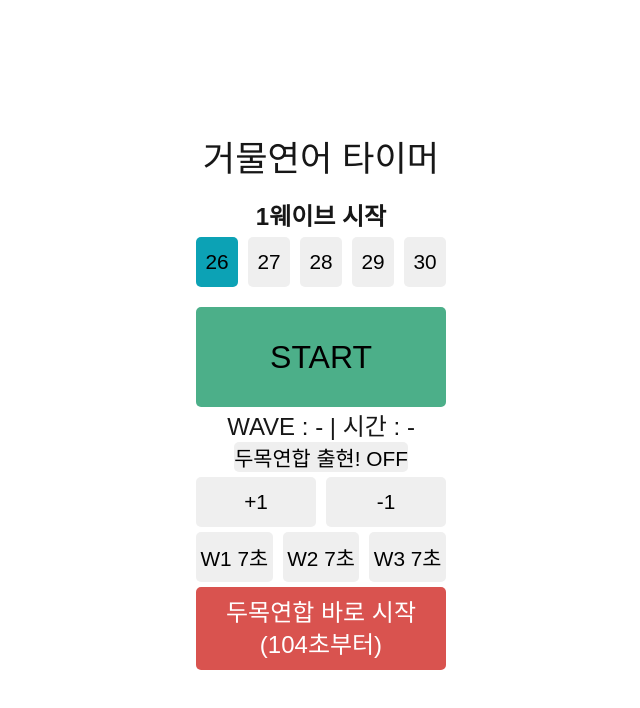
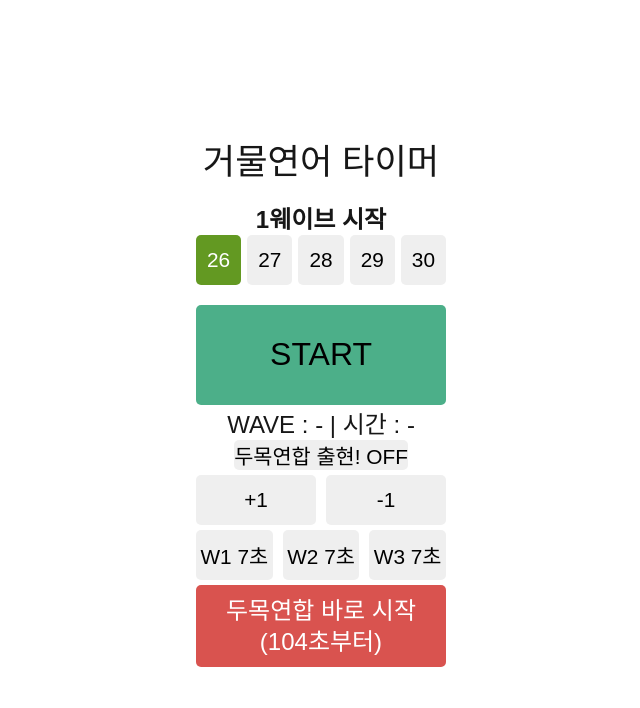
Before and after one commit to poyopoyo32/salmonrun-timer, a Next.js app: page / in a window 1280 px wide. Shown: the top 708 px of the page, without its empty margins (319-959 px from the left). Built offline with nearby package versions, Linux system fonts and the light colour scheme.

Commit message:
할당량에 색깔 추가

```diff
--- a/component/difficultySelector/difficultySelector.js
+++ b/component/difficultySelector/difficultySelector.js
@@ -1,64 +1,35 @@
 import Classes from "@/component/difficultySelector/difficultySelector.module.css";
 
-const ROOMS = [26, 27, 28, 29, 30];
+const ROOM_STYLE = {
+  26: { base: Classes.roomGreen },
+  27: { base: Classes.roomGreen, corner: Classes.cornerBR, cornerColor: "#ef9f27" },
+  28: { base: Classes.roomYellow, corner: Classes.cornerBR, cornerColor: "#e24b4a" },
+  29: { base: Classes.roomRed, corner: Classes.cornerTL, cornerColor: "#ef9f27" },
+  30: { base: Classes.roomRed },
+};
 
 export default function DifficultySelector({ room, setRoom }) {
   return (
     <div className={Classes.difficultySelectorContainer}>
-      <button
-        className={
-          room === 26
-            ? `${Classes.selected} ${Classes.difficultySelector}`
-            : Classes.difficultySelector
-        }
-        onClick={() => setRoom(26)}
-      >
-        26
-      </button>
-
-      <button
-        className={
-          room === 27
-            ? `${Classes.selected} ${Classes.difficultySelector}`
-            : Classes.difficultySelector
-        }
-        onClick={() => setRoom(27)}
-      >
-        27
-      </button>
-
-      <button
-        className={
-          room === 28
-            ? `${Classes.selected} ${Classes.difficultySelector}`
-            : Classes.difficultySelector
-        }
-        onClick={() => setRoom(28)}
-      >
-        28
-      </button>
-
-      <button
-        className={
-          room === 29
-            ? `${Classes.selected} ${Classes.difficultySelector}`
-            : Classes.difficultySelector
-        }
-        onClick={() => setRoom(29)}
-      >
-        29
-      </button>
-
-      <button
-        className={
-          room === 30
-            ? `${Classes.selected} ${Classes.difficultySelector}`
-            : Classes.difficultySelector
-        }
-        onClick={() => setRoom(30)}
-      >
-        30
-      </button>
+      {[26, 27, 28, 29, 30].map((r) => {
+        const isSelected = room === r;
+        const style = ROOM_STYLE[r];
+        return (
+          <button
+            key={r}
+            className={`${Classes.roomBtn} ${isSelected ? style.base : ""}`}
+            onClick={() => setRoom(r)}
+          >
+            {r}
+            {isSelected && style.corner && (
+              <span
+                className={style.corner}
+                style={{ background: style.cornerColor }}
+              />
+            )}
+          </button>
+        );
+      })}
     </div>
   );
 }
--- a/component/difficultySelector/difficultySelector.module.css
+++ b/component/difficultySelector/difficultySelector.module.css
@@ -1,23 +1,37 @@
 .difficultySelectorContainer {
+  display: flex;
+  gap: 6px;
   width: 100%;
-  max-width: 600px;
-  display: flex;
-  gap: 10px;
-  margin-top: 5px;
 }
 
-.difficultySelector {
+.roomBtn {
+  composes: stackButton from "../../app/page.module.css";
+  position: relative;
   flex: 1;
-  height: 50px;
-  font-size: 1.3rem;
-  border-radius: 5px;
-  border: none;
+  min-width: 0;
+  width: auto;
 }
 
-.difficultySelector:hover {
-  cursor: pointer;
+.roomGreen { background: #639922; color: #fff; border: none; }
+.roomYellow { background: #ef9f27; color: #412402; border: none; }
+.roomRed { background: #e24b4a; color: #fff; border: none; }
+
+.cornerBR {
+  position: absolute;
+  right: 0;
+  bottom: 0;
+  width: 15px;
+  height: 15px;
+  clip-path: polygon(100% 100%, 0 100%, 100% 0);
+  border-radius: 0 0 8px 0;
 }
 
-.selected {
-  background-color: #0ca2b5;
+.cornerTL {
+  position: absolute;
+  left: 0;
+  top: 0;
+  width: 15px;
+  height: 15px;
+  clip-path: polygon(0 0, 100% 0, 0 100%);
+  border-radius: 8px 0 0 0;
 }
```
